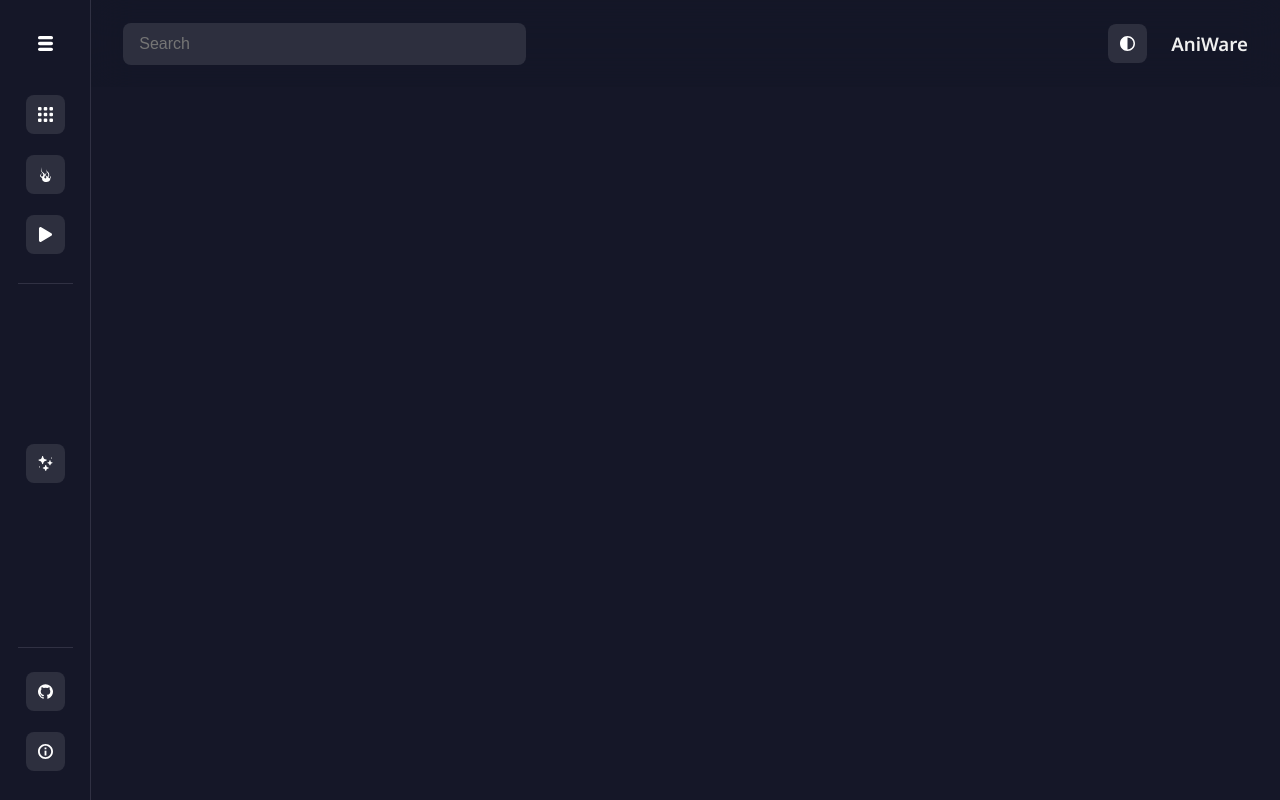
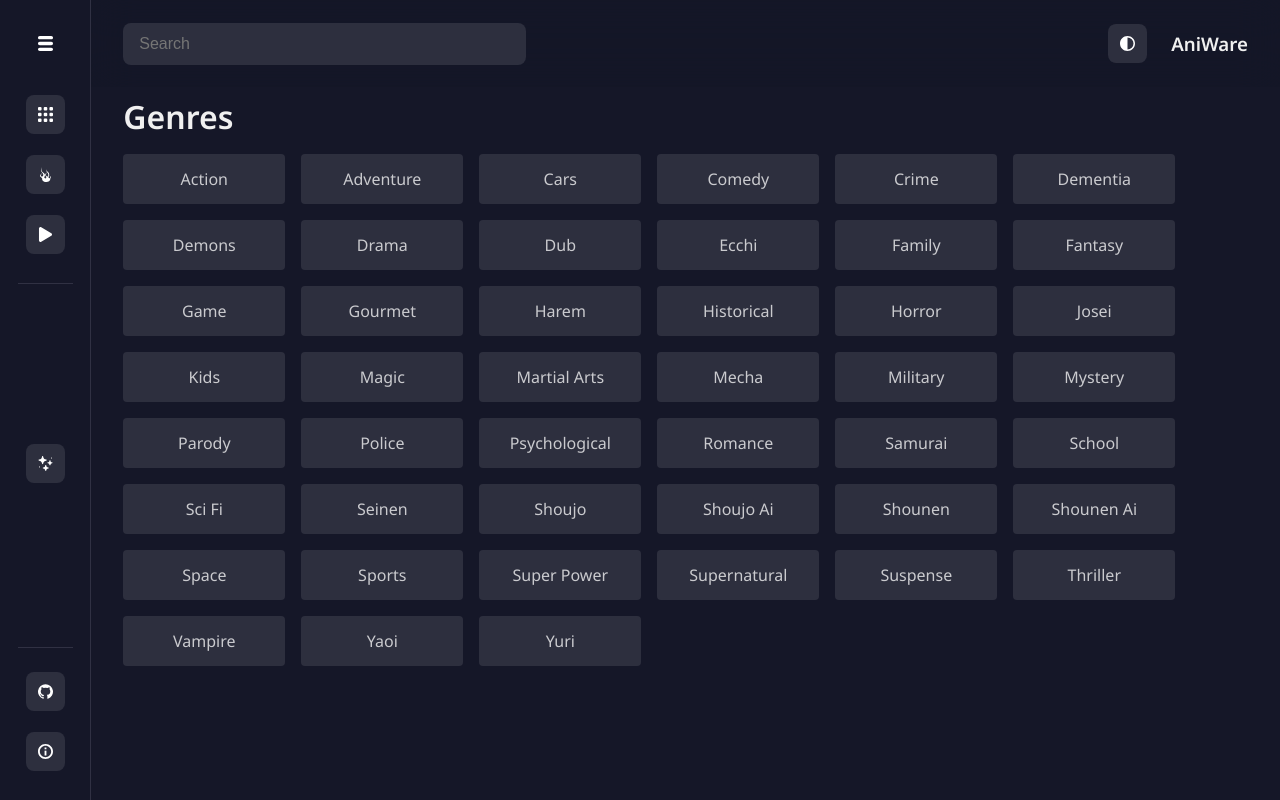
Before and after one commit to nisheet-n/aniware, a React (Create React App) app: page /genres in a window 1280 px wide. Before the commit this address had no page. Built offline with nearby package versions, Linux system fonts and the light colour scheme.

Commit message:
Genre Pages and Scrollbar

```diff
--- a/src/App.css
+++ b/src/App.css
@@ -18,3 +18,26 @@ body {
 .App-Display {
 	width: 100%;
 }
+
+html::-webkit-scrollbar {
+	width: 0.25rem;
+}
+
+html::-webkit-scrollbar-track {
+	background: transparent;
+}
+
+html::-webkit-scrollbar-thumb {
+	background: rgba(255, 255, 255, 0.5);
+	border-radius: 0.1rem;
+}
+
+html::-webkit-scrollbar-thumb:hover {
+	background: rgba(255, 255, 255, 0.75);
+	border-radius: 0.1rem;
+}
+
+html::-webkit-scrollbar-thumb:active {
+	background: rgba(255, 255, 255, 1);
+	border-radius: 0.1rem;
+}
--- a/src/App.js
+++ b/src/App.js
@@ -6,6 +6,8 @@ import Homepage from "./components/pages/homepage/Homepage";
 import Popular from "./components/pages/popular/Popular";
 import Latest from "./components/pages/latest/Latest";
 import AnimeInfo from "./components/pages/anime-info/AnimeInfo";
+import Genres from "./components/pages/genres/Genres";
+import GenreAnime from "./components/pages/genres/GenreAnime";
 
 function App() {
 	return (
@@ -19,6 +21,8 @@ function App() {
 						<Route path="/latest" element={<Latest />} />
 						<Route path="/popular" element={<Popular />} />
 						<Route path="/anime/*" element={<AnimeInfo />} />
+						<Route path="/genres/" element={<Genres />} />
+						<Route path="/genre/*" element={<GenreAnime />} />
 					</Routes>
 				</BrowserRouter>
 			</div>
--- a/src/components/pages/anime-info/AnimeInfo.css
+++ b/src/components/pages/anime-info/AnimeInfo.css
@@ -26,7 +26,7 @@
 }
 
 .anime-title {
-	margin: 20rem 5rem 0 5rem;
+	margin: 17.5rem 5rem 0 5rem;
 	position: absolute;
 	font-family: 'Noto Sans', sans-serif;
 	font-size: 2rem;
@@ -83,13 +83,18 @@
 	display: flex;
 	flex-wrap: wrap;
 	margin: 2rem 0;
-	color: rgba(255, 255, 255, 0.5);
 }
 
-.genre {
+.anime-genre {
+	text-decoration: none;
+	color: rgba(255, 255, 255, 0.5);
 	margin: 0;
 	font-size: 1.25rem;
 	margin-right: 0.5rem;
+}
+
+.anime-genre:hover {
+	color: rgba(255, 255, 255, 0.75);
 }
 
 .anime-desc {
@@ -138,7 +143,7 @@ hr {
 	cursor: pointer;
 	text-decoration: none;
 	padding: 0.15rem;
-	margin: auto 0.75rem 0.75rem auto;
+	margin: 0 0.75rem 0.75rem 0;
 	width: 5rem;
 	height: 2.5rem;
 	border-radius: 0.5rem;
--- a/src/components/pages/anime-info/AnimeInfo.js
+++ b/src/components/pages/anime-info/AnimeInfo.js
@@ -52,7 +52,7 @@ function AnimeInfo() {
                     <div className="anime-genres">
                          {
                               genres.map((genre) => (
-                                   <p className="genre">{genre} |</p>
+                                   <a href={`/genre/${genre.split(' ').join('-')}`} rel="noopener noreferrer" className="anime-genre">{genre} |</a>
                               ))
                          }
                     </div>
--- /dev/null
+++ b/src/components/pages/genres/GenreAnime.css
@@ -0,0 +1,14 @@
+.genre-results-page {
+     padding: 0 2rem;
+     margin-bottom: 1.5rem;
+}
+
+.genre-results-heading {
+     padding: 0.5rem 0;
+}
+
+.genre-results-rows {
+     display: flex;
+     justify-content: space-between;
+     flex-wrap: wrap;
+}
--- /dev/null
+++ b/src/components/pages/genres/GenreAnime.js
@@ -0,0 +1,37 @@
+import axios from "axios"
+import { useState, useEffect } from "react";
+import { useLocation } from "react-router-dom";
+
+import "./GenreAnime.css"
+import GenreAnimeCard from "./GenreAnimeCard"
+
+function GenreAnime() {
+     const location = useLocation();
+     const genre = location.pathname.split("/genre/")[1]
+     const finalUrl = `https://gogoanime.herokuapp.com/genre/${genre}`
+
+     const [animeData, setAnimeData] = useState([]);
+
+     useEffect(() => {
+          async function getAnime() {
+               const response = await axios.get(finalUrl);
+               setAnimeData(response.data);
+          }
+          getAnime();
+     }, [finalUrl])
+
+     return (
+          <div className="genre-results-page">
+               <h1 className="genre-results-heading">Genre: <em>{genre}</em></h1>
+               <div className="genre-results-rows">
+                    {
+                         animeData.map((anime) => (
+                              < GenreAnimeCard key={anime.animeid} title={anime.animeTitle} year={anime.releasedDate} poster={anime.animeImg} url={anime.animeId} />
+                         ))
+                    }
+               </div>
+          </div>
+     )
+}
+
+export default GenreAnime
--- /dev/null
+++ b/src/components/pages/genres/GenreAnimeCard.css
@@ -0,0 +1,66 @@
+.genre-anime-card {
+     text-decoration: none;
+     color: #fff;
+     width: 12.5rem;
+     margin: 1rem 0.25rem;
+     box-shadow: 0 0 25px rgba(0, 0, 0, 0.1);
+     backdrop-filter: blur(5px);
+     display: flex;
+     flex-direction: column;
+     align-items: center;
+}
+
+.genre-anime-card:hover {
+     cursor: pointer;
+}
+
+.genre-anime-poster {
+     display: flex;
+     align-items: center;
+     justify-content: center;
+     width: 12.5rem;
+     height: 17.5rem;
+}
+
+.genre-anime-poster img {
+     -webkit-transition: .25s all;
+     -moz-transition: .25s all;
+     -ms-transition: .25s all;
+     -o-transition: .25s all;
+     transition: .25s all;
+
+     width: 90%;
+     height: 90%;
+     border-radius: 0.25rem;
+     object-fit: cover;
+}
+
+.genre-anime-poster img:hover {
+     -webkit-transition: .25s all;
+     -moz-transition: .25s all;
+     -ms-transition: .25s all;
+     -o-transition: .25s all;
+     transition: .25s all;
+
+     width: 100%;
+     height: 100%;
+     background-color: black;
+     opacity: 0.5;
+}
+
+.genre-anime-info {
+     padding: 0 0.5rem;
+     display: flex;
+     flex-direction: column;
+     align-items: center;
+     text-align: center;
+}
+
+.genre-anime-title {
+     height: 3rem;
+     font-weight: bolder;
+}
+
+.genre-anime-year {
+     opacity: 50%;
+}
--- /dev/null
+++ b/src/components/pages/genres/GenreAnimeCard.js
@@ -0,0 +1,28 @@
+import { Link } from "react-router-dom";
+
+import "./GenreAnimeCard.css"
+
+function GenreAnimeCard({ title, year, poster, url }) {
+     var length = 30;
+     var finalTitle = title.substring(0, length);
+     if (title.length > length) {
+          finalTitle = finalTitle + "..."
+     }
+
+     return (
+          <div>
+               <Link to={`/anime/${url}`} className="genre-anime-card" >
+                    <div className="genre-anime-poster">
+                         <img src={poster} alt={`${url}-poster`} />
+                    </div>
+
+                    <div className="genre-anime-info">
+                         <div className="genre-anime-title">{finalTitle}</div>
+                         <div className="genre-anime-year">{year}</div>
+                    </div>
+               </Link >
+          </div>
+     )
+}
+
+export default GenreAnimeCard
--- /dev/null
+++ b/src/components/pages/genres/Genres.css
@@ -0,0 +1,39 @@
+.genre-page {
+     padding: 0 2rem;
+     margin-bottom: 1.5rem;
+}
+
+.genre-heading {
+     padding: 0.5rem 0;
+     font-weight: bolder;
+}
+
+.genres {
+     display: flex;
+     flex-wrap: wrap;
+     margin-top: 0.5rem;
+}
+
+.genre {
+     cursor: pointer;
+     width: 10rem;
+     height: 3rem;
+     font-size: 1rem;
+     text-decoration: none;
+     display: flex;
+     align-items: center;
+     justify-content: center;
+     text-align: center;
+     text-transform: capitalize;
+     margin: 0 1rem 1rem 0;
+     border-radius: 0.25rem;
+     border: 0.1rem solid transparent;
+     background: #2D2F3E;
+     color: rgba(255, 255, 255, 0.75);
+}
+
+.genre:hover {
+     font-weight: bolder;
+     color: white;
+     border: 0.1rem solid white;
+}
--- /dev/null
+++ b/src/components/pages/genres/Genres.js
@@ -0,0 +1,22 @@
+import { useState } from "react";
+
+import "./Genres.css"
+import data from "./GenresList"
+
+function Genres() {
+     const [genres] = useState(data());
+     return (
+          <div className="genre-page">
+               <h1 className="genre-heading">Genres</h1>
+               <div className="genres">
+                    {
+                         genres.map((genre) => (
+                              <a href={`/genre/${genre}`} rel="noopener noreferrer" className="genre" key={genre}>{genre.split('-').join(' ')}</a>
+                         ))
+                    }
+               </div>
+          </div >
+     )
+}
+
+export default Genres
--- /dev/null
+++ b/src/components/pages/genres/GenresList.js
@@ -0,0 +1,53 @@
+function GenresList() {
+     return [
+          "action",
+          "adventure",
+          "cars",
+          "comedy",
+          "crime",
+          "dementia",
+          "demons",
+          "drama",
+          "dub",
+          "ecchi",
+          "family",
+          "fantasy",
+          "game",
+          "gourmet",
+          "harem",
+          "historical",
+          "horror",
+          "josei",
+          "kids",
+          "magic",
+          "martial-arts",
+          "mecha",
+          "military",
+          // "music",
+          "mystery",
+          "parody",
+          "police",
+          "psychological",
+          "romance",
+          "samurai",
+          "school",
+          "sci-fi",
+          "seinen",
+          "shoujo",
+          "shoujo-ai",
+          "shounen",
+          "shounen-ai",
+          // "slice-of-Life",
+          "space",
+          "sports",
+          "super-power",
+          "supernatural",
+          "suspense",
+          "thriller",
+          "vampire",
+          "yaoi",
+          "yuri",
+     ];
+}
+
+export default GenresList;
```
